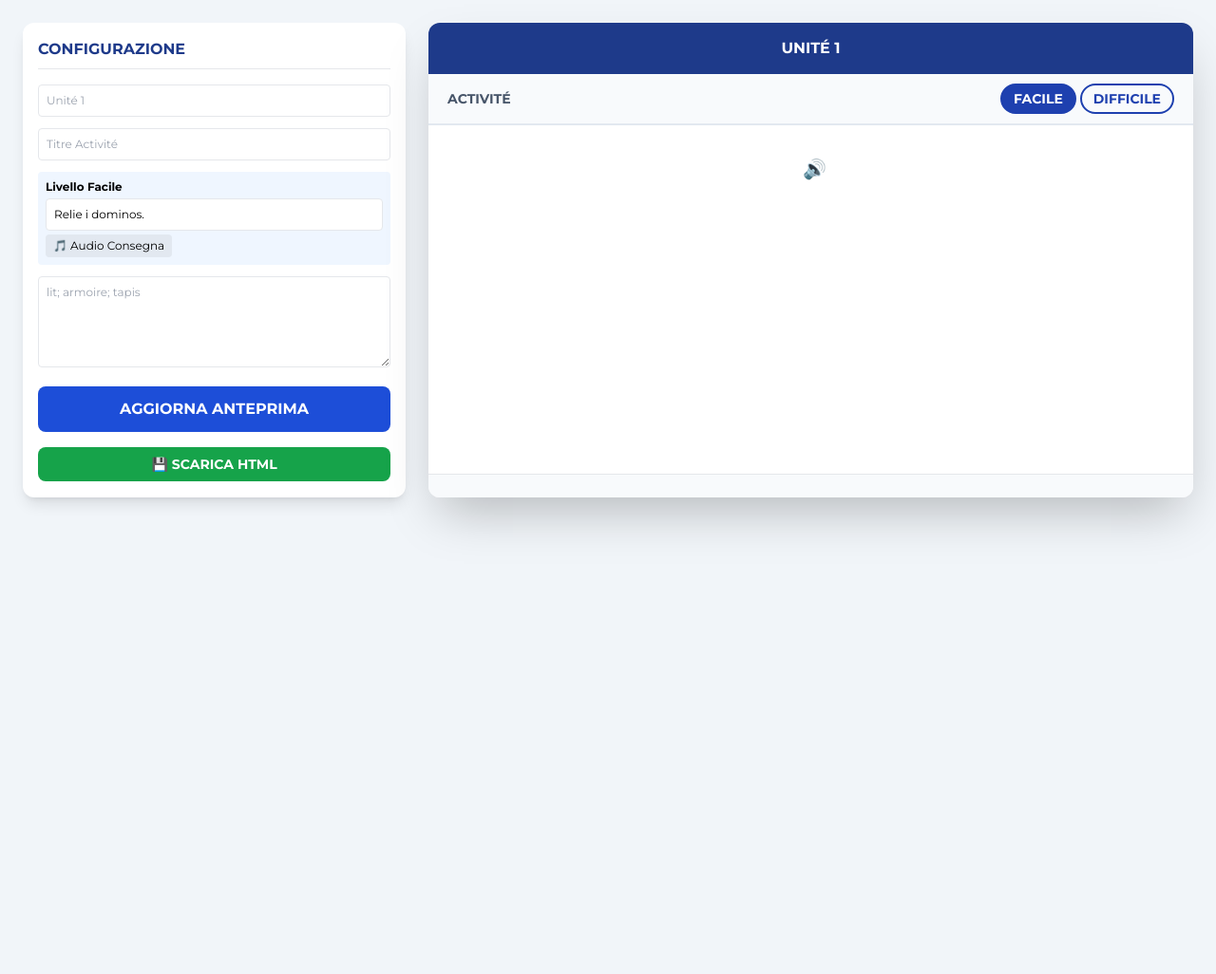
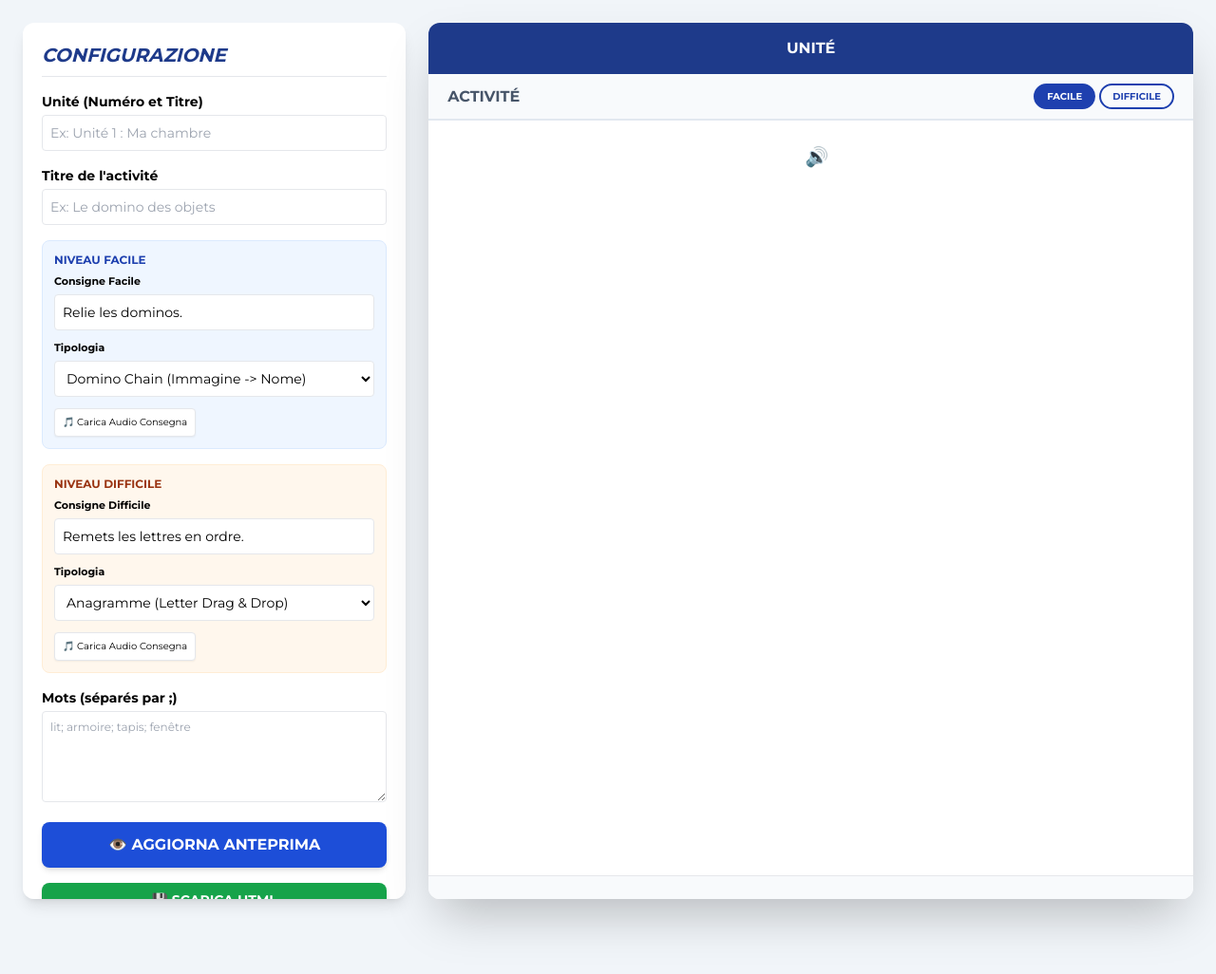
Before and after one commit to pietroputignano/strumento-didattico-ai, a Flask app: page / in a window 1280 px wide. Shown: the whole page at 95% size. Run offline with Flask 3, Linux system fonts and the light colour scheme; some libraries are stand-ins or nearby versions.

Commit message:
Update index.html

```diff
--- a/templates/index.html
+++ b/templates/index.html
@@ -3,7 +3,7 @@
 <head>
     <meta charset="UTF-8">
     <meta name="viewport" content="width=device-width, initial-scale=1.0">
-    <title>Générateur FLE - Responsive Studio</title>
+    <title>Générateur FLE - Hachette Studio Full</title>
     <script src="https://cdn.tailwindcss.com"></script>
     <script src="https://cdn.jsdelivr.net/npm/sortablejs@1.15.0/Sortable.min.js"></script>
     <script src="https://cdn.jsdelivr.net/npm/canvas-confetti@1.5.1/dist/confetti.browser.min.js"></script>
@@ -12,60 +12,87 @@
         body { font-family: 'Montserrat', sans-serif; background-color: #f1f5f9; }
         .h-unite { background-color: #1e3a8a; color: white; padding: 15px; font-weight: bold; text-transform: uppercase; text-align: center; }
         .h-activite { background-color: #f8fafc; color: #475569; padding: 10px 20px; font-weight: bold; border-bottom: 2px solid #e2e8f0; }
-
-        /* Tessere Responsive */
         .domino-tile { border: 3px solid #1e3a8a; border-radius: 12px; display: flex; background: white; overflow: hidden; height: 80px; width: 180px; cursor: grab; flex-shrink: 0; }
         .tile-img { width: 50%; background: #fff; display: flex; align-items: center; justify-content: center; border-right: 2px dashed #1e3a8a; overflow: hidden; }
         .tile-img img { max-height: 90%; max-width: 90%; object-fit: contain; }
-        .tile-text { width: 50%; display: flex; align-items: center; justify-content: center; font-weight: bold; font-size: 12px; text-align: center; padding: 4px; }
-
-        .step-pill { width: 25px; height: 25px; border-radius: 50%; display: flex; align-items: center; justify-content: center; font-size: 10px; font-weight: bold; border: 2px solid #cbd5e1; }
+        .tile-text { width: 50%; display: flex; align-items: center; justify-content: center; font-weight: bold; font-size: 11px; text-align: center; padding: 4px; }
+        .drop-target { width: 180px; height: 80px; border: 3px dashed #cbd5e1; border-radius: 12px; display: flex; align-items: center; justify-content: center; color: #cbd5e1; font-weight: bold; font-size: 12px; }
+        .letter-tile { width: 40px; height: 40px; background: #efa92c; color: white; border-radius: 8px; display: flex; align-items: center; justify-content: center; font-weight: bold; cursor: pointer; box-shadow: 0 3px 0 #c78a1e; }
+        .step-pill { width: 25px; height: 25px; border-radius: 50%; display: flex; align-items: center; justify-content: center; font-size: 10px; font-weight: bold; border: 2px solid #cbd5e1; background: white; }
         .step-pill.active { border-color: #1e3a8a; color: #1e3a8a; background: #eff6ff; }
-
-        .drop-target { width: 180px; height: 80px; border: 3px dashed #cbd5e1; border-radius: 12px; display: flex; align-items: center; justify-content: center; color: #cbd5e1; font-weight: bold; font-size: 12px; }
     </style>
 </head>
 <body class="p-2 md:p-6">
 
     <div class="max-w-7xl mx-auto flex flex-col lg:flex-row gap-6">
-        <div class="lg:w-1/3 bg-white p-4 rounded-xl shadow-lg space-y-4">
-            <h2 class="font-bold text-blue-900 border-b pb-2">CONFIGURAZIONE</h2>
-            <div class="space-y-3 text-xs">
-                <input id="in-unite" type="text" class="w-full p-2 border rounded" placeholder="Unité 1">
-                <input id="in-activite" type="text" class="w-full p-2 border rounded" placeholder="Titre Activité">
+        <div class="lg:w-1/3 bg-white p-5 rounded-xl shadow-lg space-y-4 overflow-y-auto max-h-[90vh]">
+            <h2 class="text-xl font-bold text-blue-900 border-b pb-2 uppercase italic">Configurazione</h2>
 
-                <div class="p-2 bg-blue-50 rounded">
-                    <p class="font-bold mb-1">Livello Facile</p>
-                    <input id="con-f" type="text" class="w-full p-2 border rounded mb-1" value="Relie i dominos.">
-                    <button onclick="pickAud('con-f')" class="bg-slate-200 px-2 py-1 rounded">🎵 Audio Consegna</button>
+            <div class="space-y-4 text-sm">
+                <div>
+                    <p class="font-bold mb-1">Unité (Numéro et Titre)</p>
+                    <input id="in-unite" type="text" class="w-full p-2 border rounded" placeholder="Ex: Unité 1 : Ma chambre">
                 </div>
 
-                <textarea id="items-list" class="w-full h-24 p-2 border rounded" placeholder="lit; armoire; tapis"></textarea>
-            </div>
-            <button onclick="updatePreview()" class="w-full bg-blue-700 text-white py-3 rounded-lg font-bold">AGGIORNA ANTEPRIMA</button>
-            <button onclick="downloadGame()" class="w-full bg-green-600 text-white py-2 rounded-lg font-bold text-sm">💾 SCARICA HTML</button>
-        </div>
+                <div>
+                    <p class="font-bold mb-1">Titre de l'activité</p>
+                    <input id="in-activite" type="text" class="w-full p-2 border rounded" placeholder="Ex: Le domino des objets">
+                </div>
 
-        <div id="capture-area" class="lg:w-2/3 bg-white rounded-xl shadow-2xl overflow-hidden flex flex-col min-h-[500px]">
-            <div id="res-unite" class="h-unite text-sm md:text-base">UNITÉ 1</div>
-            <div class="h-activite flex justify-between items-center text-xs md:text-sm">
-                <span id="txt-activite">ACTIVITÉ</span>
-                <div class="flex gap-1">
-                    <button id="btn-f" onclick="switchLevel('f')" class="px-3 py-1 rounded-full font-bold border-2 border-blue-800 bg-blue-800 text-white">FACILE</button>
-                    <button id="btn-d" onclick="switchLevel('d')" class="px-3 py-1 rounded-full font-bold border-2 border-blue-800 text-blue-800">DIFFICILE</button>
+                <div class="p-3 bg-blue-50 rounded-lg border border-blue-100 space-y-3">
+                    <div>
+                        <p class="font-bold mb-1 uppercase text-xs text-blue-800">Niveau Facile</p>
+                        <p class="font-bold text-[11px] mb-1">Consigne Facile</p>
+                        <input id="con-f" type="text" class="w-full p-2 border rounded mb-2" value="Relie les dominos.">
+                        <p class="font-bold text-[11px] mb-1">Tipologia</p>
+                        <select id="type-f" class="w-full p-2 border rounded bg-white">
+                            <option value="domino">Domino Chain (Immagine -> Nome)</option>
+                        </select>
+                    </div>
+                    <button onclick="pickAud('con-f')" class="text-[10px] bg-white border px-2 py-1 rounded shadow-sm hover:bg-gray-50">🎵 Carica Audio Consegna</button>
+                </div>
+
+                <div class="p-3 bg-orange-50 rounded-lg border border-orange-100 space-y-3">
+                    <div>
+                        <p class="font-bold mb-1 uppercase text-xs text-orange-800">Niveau Difficile</p>
+                        <p class="font-bold text-[11px] mb-1">Consigne Difficile</p>
+                        <input id="con-d" type="text" class="w-full p-2 border rounded mb-2" value="Remets les lettres en ordre.">
+                        <p class="font-bold text-[11px] mb-1">Tipologia</p>
+                        <select id="type-d" class="w-full p-2 border rounded bg-white">
+                            <option value="anagramme">Anagramme (Letter Drag & Drop)</option>
+                        </select>
+                    </div>
+                    <button onclick="pickAud('con-d')" class="text-[10px] bg-white border px-2 py-1 rounded shadow-sm hover:bg-gray-50">🎵 Carica Audio Consegna</button>
+                </div>
+
+                <div>
+                    <p class="font-bold mb-1">Mots (séparés par ;)</p>
+                    <textarea id="items-list" class="w-full h-24 p-2 border rounded text-xs" placeholder="lit; armoire; tapis; fenêtre"></textarea>
                 </div>
             </div>
 
-            <div class="p-4 md:p-8 flex-grow flex flex-col items-center">
-                <div class="flex items-center gap-2 mb-6">
-                    <p id="res-consigne" class="italic text-gray-600 text-sm md:text-lg"></p>
-                    <button onclick="playAud('consigne')" class="text-blue-600 text-xl">🔊</button>
+            <button onclick="updatePreview()" class="w-full bg-blue-700 text-white py-3 rounded-lg font-bold shadow-md hover:bg-blue-800 transition">👁️ AGGIORNA ANTEPRIMA</button>
+            <button onclick="downloadGame()" class="w-full bg-green-600 text-white py-2 rounded-lg font-bold text-sm shadow-md">💾 SCARICA HTML</button>
+        </div>
+
+        <div class="lg:w-2/3 bg-white rounded-xl shadow-2xl overflow-hidden flex flex-col min-h-[550px]">
+            <div id="res-unite" class="h-unite">UNITÉ</div>
+            <div class="h-activite flex justify-between items-center">
+                <span id="txt-activite">ACTIVITÉ</span>
+                <div class="flex gap-1">
+                    <button id="btn-f" onclick="switchLevel('f')" class="px-3 py-1 rounded-full text-[10px] font-bold border-2 border-blue-800 bg-blue-800 text-white">FACILE</button>
+                    <button id="btn-d" onclick="switchLevel('d')" class="px-3 py-1 rounded-full text-[10px] font-bold border-2 border-blue-800 text-blue-800">DIFFICILE</button>
+                </div>
+            </div>
+
+            <div class="p-6 flex-grow flex flex-col items-center">
+                <div class="flex items-center gap-3 mb-6">
+                    <p id="res-consigne" class="italic text-gray-600 text-center font-medium"></p>
+                    <button onclick="playAud('consigne')" class="text-blue-600 text-xl transition active:scale-125">🔊</button>
                 </div>
 
-                <div id="game-stage" class="w-full flex flex-col items-center gap-6">
-                    </div>
-
-                <div id="options-pool" class="mt-10 flex flex-wrap justify-center gap-3 w-full"></div>
+                <div id="game-stage" class="w-full flex flex-col items-center gap-6"></div>
+                <div id="options-pool" class="mt-8 flex flex-wrap justify-center gap-3 w-full"></div>
             </div>
 
             <div id="step-nav" class="p-3 bg-slate-50 border-t flex justify-center gap-1 flex-wrap"></div>
@@ -85,8 +112,7 @@
             items = document.getElementById('items-list').value.split(';').map(i=>i.trim()).filter(i=>i!=="");
             document.getElementById('res-unite').innerText = document.getElementById('in-unite').value || "UNITÉ";
             document.getElementById('txt-activite').innerText = document.getElementById('in-activite').value || "ACTIVITÉ";
-            curStep = 0;
-            loadStep(0);
+            if(items.length > 0) loadStep(0);
         }
 
         function loadStep(idx) {
@@ -98,27 +124,23 @@
 
             if(curLvl === 'f') {
                 document.getElementById('res-consigne').innerText = document.getElementById('con-f').value;
-                // Logica Domino Chain
                 stage.innerHTML = `
                     <div class="flex flex-col md:flex-row items-center gap-4">
-                        <div class="domino-tile opacity-60 bg-slate-100">
+                        <div class="domino-tile opacity-50 bg-slate-100">
                             <div class="tile-img">?</div>
                             <div class="tile-text">${word}</div>
                         </div>
-                        <div class="text-2xl text-blue-400 rotate-90 md:rotate-0">➜</div>
-                        <div id="drop-zone" class="drop-target">POSER ICI</div>
+                        <div class="text-2xl text-blue-300 rotate-90 md:rotate-0">➜</div>
+                        <div id="drop-zone" class="drop-target">TRASCINA QUI</div>
                     </div>
                 `;
-
                 pool.innerHTML = items.map(it => `
-                    <div class="domino-tile shadow-md" data-word="${it}" id="tile-${it}">
+                    <div class="domino-tile shadow-md" data-word="${it}">
                         <div class="tile-img" onclick="pickImg('${it}')">${dbImg[it]?`<img src="${dbImg[it]}">`:'📷'}</div>
                         <div class="tile-text">${it}</div>
                     </div>
                 `).join('');
-
-                // Inizializza Sortable per il trascinamento reale
-                new Sortable(pool, { group: { name: 'domino', pull: 'clone', put: false }, sort: false });
+                new Sortable(pool, { group: { name:'domino', pull:'clone', put:false }, sort:false });
                 new Sortable(document.getElementById('drop-zone'), {
                     group: 'domino',
                     onAdd: function(evt) {
@@ -126,29 +148,24 @@
                         const nextRequired = items[curStep + 1] || items[0];
                         if(draggedWord === nextRequired) {
                             confetti();
-                            setTimeout(() => { if(curStep < items.length-1) loadStep(curStep+1); else alert("FINI !"); }, 1000);
-                        } else {
-                            alert("Réessaie !");
-                            evt.item.remove();
-                        }
+                            setTimeout(() => { if(curStep < items.length-1) loadStep(curStep+1); else alert("BRAVO !"); }, 1000);
+                        } else { alert("Riprova!"); evt.item.remove(); }
                     }
                 });
-
             } else {
-                // Logica Anagramma (già funzionante, resa responsive)
                 document.getElementById('res-consigne').innerText = document.getElementById('con-d').value;
-                pool.innerHTML = ""; // Pulisce il pool del domino
+                pool.innerHTML = "";
                 const shuffled = word.split('').sort(()=>Math.random()-0.5);
                 stage.innerHTML = `
-                    <div class="flex flex-col items-center gap-4">
-                        <div class="w-32 h-32 border-2 border-blue-900 rounded-lg overflow-hidden bg-white" onclick="pickImg('${word}')">
+                    <div class="flex flex-col items-center gap-6">
+                        <div class="w-32 h-32 border-4 border-blue-900 rounded-xl overflow-hidden bg-white shadow-lg" onclick="pickImg('${word}')">
                             ${dbImg[word]?`<img src="${dbImg[word]}" class="w-full h-full object-contain">`:'📷'}
                         </div>
-                        <div id="slots" class="flex flex-wrap justify-center gap-1">
-                            ${word.split('').map(()=>`<div class="w-10 h-10 border-2 border-dashed border-blue-200 rounded flex items-center justify-center font-bold"></div>`).join('')}
+                        <div class="flex flex-wrap justify-center gap-2">
+                            ${word.split('').map(()=>`<div class="w-10 h-10 border-2 border-dashed border-blue-300 rounded flex items-center justify-center font-bold bg-white"></div>`).join('')}
                         </div>
-                        <div id="letters" class="flex flex-wrap justify-center gap-1 mt-4">
-                            ${shuffled.map(l => `<div class="w-10 h-10 bg-orange-400 text-white rounded flex items-center justify-center font-bold cursor-pointer shadow-md">${l.toUpperCase()}</div>`).join('')}
+                        <div class="flex flex-wrap justify-center gap-2 mt-4">
+                            ${shuffled.map(l => `<div class="letter-tile">${l.toUpperCase()}</div>`).join('')}
                         </div>
                     </div>
                 `;
@@ -157,11 +174,16 @@
 
         function renderNav() {
             const nav = document.getElementById('step-nav');
-            nav.innerHTML = items.map((_, i) => `<div class="step-pill ${i===curStep?'active':''}" id="pill-${i}">${i+1}</div>`).join('');
+            nav.innerHTML = items.map((_, i) => `<div class="step-pill ${i===curStep?'active':''}">${i+1}</div>`).join('');
         }
 
-        // Gestione Media
-        function pickImg(k) { activeKey = key = k; document.getElementById('imgInp').click(); }
+        function switchLevel(l) {
+            curLvl = l;
+            document.getElementById('btn-f').className = l==='f' ? 'px-3 py-1 rounded-full text-[10px] font-bold border-2 border-blue-800 bg-blue-800 text-white' : 'px-3 py-1 rounded-full text-[10px] font-bold border-2 border-blue-800 text-blue-800';
+            document.getElementById('btn-d').className = l==='d' ? 'px-3 py-1 rounded-full text-[10px] font-bold border-2 border-blue-800 bg-blue-800 text-white' : 'px-3 py-1 rounded-full text-[10px] font-bold border-2 border-blue-800 text-blue-800';
+            updatePreview();
+        }
+        function pickImg(k) { activeKey = k; document.getElementById('imgInp').click(); }
         function pickAud(k) { activeKey = k; document.getElementById('audInp').click(); }
         function saveImg(e) {
             const r = new FileReader();
@@ -174,14 +196,14 @@
             r.readAsDataURL(e.target.files[0]);
         }
         function playAud(type) {
-            const key = type === 'consigne' ? 'con-f' : activeKey;
+            const key = type === 'consigne' ? (curLvl === 'f' ? 'con-f' : 'con-d') : activeKey;
             if(dbAud[key]) { new Audio(dbAud[key]).play(); }
             else {
-                const msg = new SpeechSynthesisUtterance(document.getElementById(key).value || items[curStep]);
+                const text = type === 'consigne' ? document.getElementById(key).value : items[curStep];
+                const msg = new SpeechSynthesisUtterance(text);
                 msg.lang = 'fr-FR'; window.speechSynthesis.speak(msg);
             }
         }
-        function switchLevel(l) { curLvl = l; updatePreview(); }
     </script>
 </body>
 </html>
```
